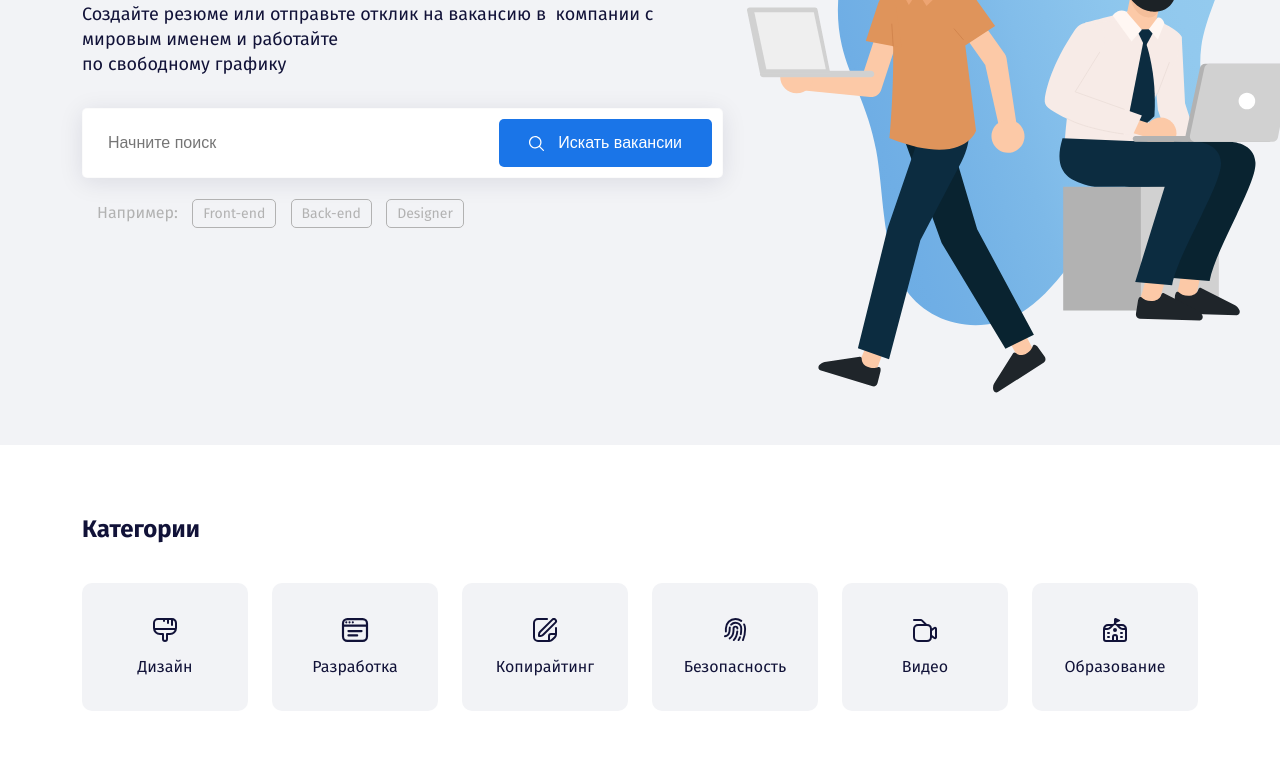
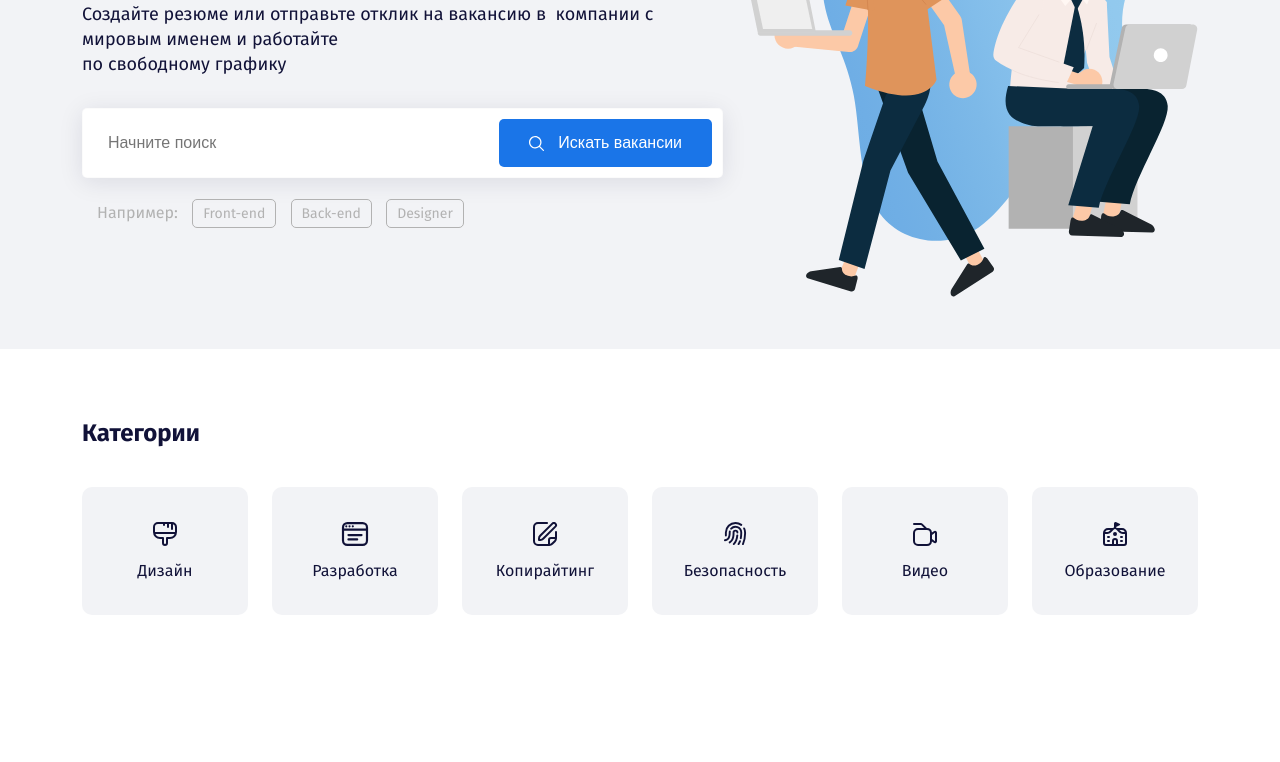
Before and after one commit to Gothalion/findyourjob, a plain HTML site: page index.html in a window 1280 px wide. Shown: the part 294-1056 px from the top of the page. Drawn offline with Linux system fonts and the light colour scheme.

Commit message:
Add files via upload

```diff
--- a/css/style.css
+++ b/css/style.css
@@ -64,6 +64,9 @@ body {
   font-size: 18px;
   line-height: 140%;
   margin-bottom: 30px;
+}
+.hero-image {
+  width: 100%;
 }
 .input-group {
   background-color: #fff;
```
